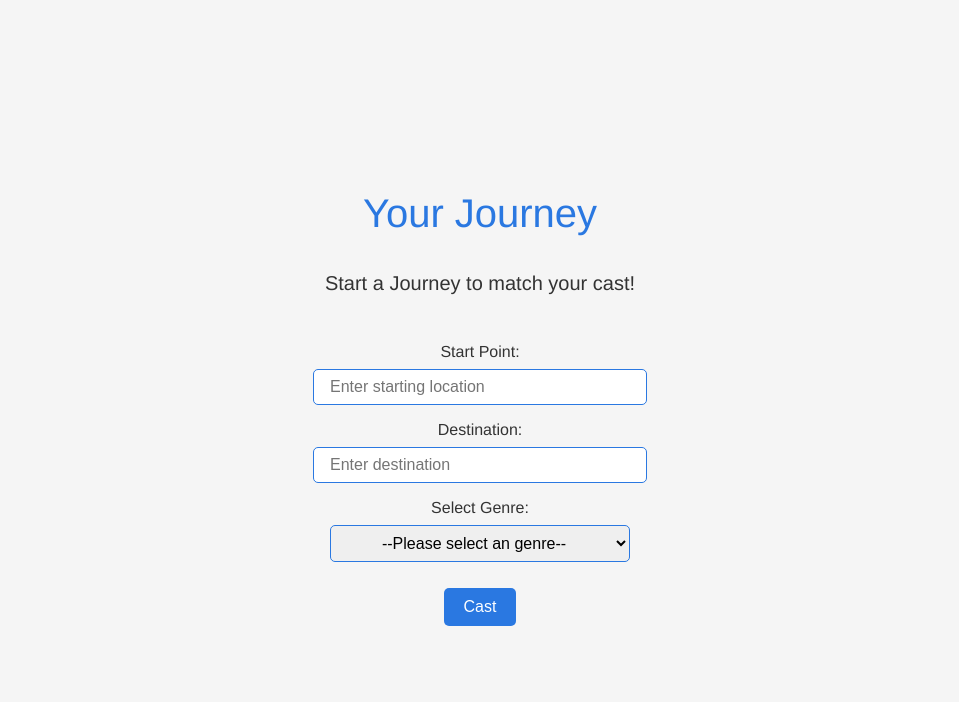
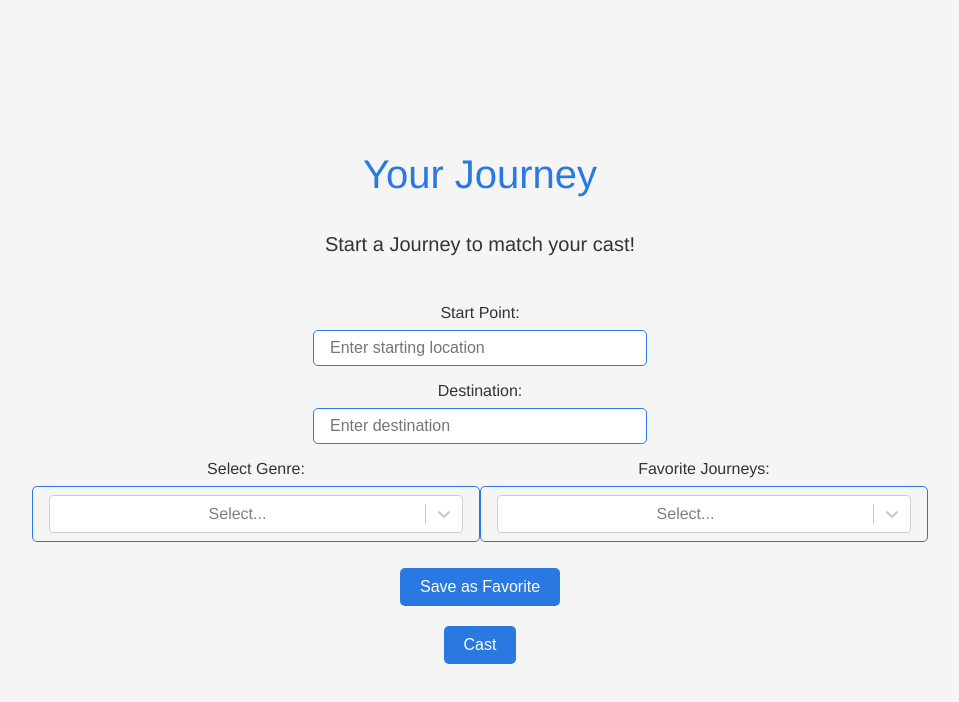
Before and after one commit to TedDoesTech/tripcast-frontend, a React (Create React App) app: page /home in a window 1280 px wide. Shown: the top 702 px of the page, without its empty margins (160-1119 px from the left). Built offline with nearby package versions, Linux system fonts and the light colour scheme; no server answers; the database is empty.

Commit message:
Started work on conencting to firebase db for users fave journeys

```diff
--- a/package.json
+++ b/package.json
@@ -15,12 +15,14 @@
     "react": "^18.2.0",
     "react-audio": "0.0.1",
     "react-audio-player": "^0.17.0",
+    "react-autosuggest": "^10.1.0",
     "react-dom": "^18.2.0",
     "react-icons": "^4.8.0",
     "react-native-audio-player-recorder": "^2.0.0",
     "react-native-sound": "^0.11.2",
     "react-router-dom": "^6.11.1",
     "react-scripts": "5.0.1",
+    "react-select": "^5.7.3",
     "react-swipeable-views": "^0.14.0",
     "web-vitals": "^2.1.4"
   },
--- a/src/components/FavouriteJourneysPage.js
+++ b/src/components/FavouriteJourneysPage.js
@@ -1,26 +1,23 @@
 import React, { useEffect, useState } from "react";
 import PropTypes from "prop-types";
-import {
-  getFirestore,
-  doc,
-  updateDoc,
-  arrayUnion,
-  getDoc,
-} from "firebase/firestore";
-
-const db = getFirestore();
+import { doc, updateDoc, getDoc } from "firebase/firestore";
+import { auth, db } from "../config/firebaseConfig";
 
 const FavoriteJourneysPage = ({ userId }) => {
   const [favoriteJourneys, setFavoriteJourneys] = useState([]);
+  const [newJourney, setNewJourney] = useState("");
 
-  const addFavoriteJourney = async (journey) => {
-    const userRef = doc(db, "users", userId);
+  const addFavoriteJourney = async () => {
+    if (newJourney.trim() !== "") {
+      const userRef = doc(db, "users", userId);
 
-    await updateDoc(userRef, {
-      favoriteJourneys: arrayUnion(journey),
-    });
+      await updateDoc(userRef, {
+        favoriteJourneys: [...favoriteJourneys, newJourney],
+      });
 
-    fetchFavoriteJourneys();
+      fetchFavoriteJourneys();
+      setNewJourney("");
+    }
   };
 
   const fetchFavoriteJourneys = async () => {
@@ -46,9 +43,14 @@ const FavoriteJourneysPage = ({ userId }) => {
         <div key={index}>{journey}</div>
       ))}
 
-      <button onClick={() => addFavoriteJourney("New Journey")}>
-        Add Favorite Journey
-      </button>
+      <div>
+        <input
+          type="text"
+          value={newJourney}
+          onChange={(e) => setNewJourney(e.target.value)}
+        />
+        <button onClick={addFavoriteJourney}>Add Favorite Journey</button>
+      </div>
     </div>
   );
 };
--- a/src/components/StartPage.js
+++ b/src/components/StartPage.js
@@ -1,14 +1,31 @@
-import React, { useState } from "react";
-import { Navigate, useNavigate } from "react-router-dom";
+import React, { useState, useEffect } from "react";
+import { useNavigate } from "react-router-dom";
 import "../styles/startPage.css";
 import axios from "axios";
+import { genreOptions } from "./genres";
+import Select from "react-select";
+import { db } from "../config/firebaseConfig";
+import { collection, addDoc, getDocs } from "firebase/firestore";
 
 const StartPage = () => {
   const navigate = useNavigate();
-  const [startPoint, SetStartPoint] = useState("");
+  const [startPoint, setStartPoint] = useState("");
   const [destinationPoint, setDestinationPoint] = useState("");
   const [selectedGenre, setSelectedGenre] = useState("");
+  const [selectedJourney, setSelectedJourney] = useState(null);
+  const [favoriteJourneys, setFavoriteJourneys] = useState([]);
   const [loading, setLoading] = useState(false);
+  const [isFavorite, setIsFavorite] = useState(false);
+
+  useEffect(() => {
+    const fetchFavoriteJourneys = async () => {
+      const journeysSnapshot = await db.collection("journeys").get();
+      const journeys = journeysSnapshot.docs.map((doc) => doc.data());
+      setFavoriteJourneys(journeys);
+    };
+
+    fetchFavoriteJourneys();
+  }, []);
 
   const handleSubmit = async (e) => {
     e.preventDefault();
@@ -30,6 +47,33 @@ const StartPage = () => {
     }
   };
 
+  const handleToggleFavorite = async () => {
+    setIsFavorite(!isFavorite);
+
+    if (
+      !isFavorite &&
+      startPoint.trim() !== "" &&
+      destinationPoint.trim() !== ""
+    ) {
+      console.log(`Saving journey: ${startPoint} - ${destinationPoint}`);
+      const newJourney = {
+        value: `${startPoint} - ${destinationPoint}`,
+        label: `${startPoint} - ${destinationPoint}`,
+      };
+      await addDoc(collection(db, "journeys"), newJourney);
+      setFavoriteJourneys([...favoriteJourneys, newJourney]);
+      alert("Journey saved as favorite!");
+    }
+  };
+
+  const handleGenreChange = (selectedOption) => {
+    setSelectedGenre(selectedOption.value);
+  };
+
+  const handleJourneyChange = (selectedOption) => {
+    setSelectedJourney(selectedOption);
+  };
+
   return (
     <div className="start-page container">
       <h1>Your Journey</h1>
@@ -41,45 +85,58 @@ const StartPage = () => {
           id="start-point"
           name="start-point"
           placeholder="Enter starting location"
-          onChange={(e) => SetStartPoint(e.target.value)}
+          value={startPoint}
+          onChange={(e) => setStartPoint(e.target.value)}
         />
-
         <label htmlFor="destination">Destination:</label>
         <input
           type="text"
           id="destination"
           name="destination"
           placeholder="Enter destination"
+          value={destinationPoint}
           onChange={(e) => setDestinationPoint(e.target.value)}
         />
 
-        <label htmlFor="genre">Select Genre: </label>
-        <select
-          id="genre"
-          name="genre"
-          value={selectedGenre}
-          onChange={(e) => setSelectedGenre(e.target.value)}
-        >
-          <option value=""> --Please select an genre--</option>
-          <option value="133"> Comedy </option>
-          <option value="77"> Sports </option>
-          <option value="99"> News </option>
-          <option value="127"> Technology </option>
-          <option value="93"> Business </option>
-          <option value="134"> Music </option>
-          <option value="125"> History </option>
-          <option value="151"> Locally Focused </option>
-          <option value="132"> Kids & Family </option>
-          <option value="168"> Fiction </option>
-          <option value="122"> Society & Culture </option>
-          <option value="88"> Health & Fitness </option>
-          <option value="100"> Arts </option>
-          <option value="69">Religion & Spirituality</option>
-          <option value="117"> Government </option>
-          <option value="135"> True Crime </option>
-          <option value="68"> TV & Film </option>
-        </select>
+        <div className="dropdown-container">
+          <div className="dropdown-item">
+            <label htmlFor="genre">Select Genre: </label>
+            <Select
+              id="genre"
+              name="genre"
+              options={genreOptions}
+              className="dropdown"
+              value={genreOptions.find(
+                (option) => option.value === selectedGenre
+              )}
+              onChange={handleGenreChange}
+            />
+          </div>
 
+          <div className="dropdown-item">
+            <label htmlFor="journey">Favorite Journeys: </label>
+            <Select
+              id="journey"
+              name="journey"
+              options={favoriteJourneys}
+              className="dropdown"
+              value={favoriteJourneys.find(
+                (option) => option.value === selectedJourney?.value
+              )}
+              onChange={handleJourneyChange}
+            />
+          </div>
+        </div>
+        <div className onChange={handleJourneyChange} />
+        <div className="favorite-journey-container">
+          <button
+            type="button"
+            className={`favorite-button${isFavorite ? " favorite" : ""}`}
+            onClick={handleToggleFavorite}
+          >
+            Save as Favorite
+          </button>
+        </div>
         <button type="submit" disabled={loading}>
           {loading ? "Loading..." : "Cast"}
         </button>
--- /dev/null
+++ b/src/components/genres.js
@@ -0,0 +1,76 @@
+export const genreOptions = [
+  { value: "133", label: "Comedy" },
+  { value: "99", label: "News" },
+  { value: "77", label: "Sports" },
+  { value: "127", label: "Technology" },
+  { value: "93", label: "Business" },
+  { value: "134", label: "Music" },
+  { value: "125", label: "History" },
+  { value: "151", label: "Locally Focused" },
+  { value: "132", label: "Kids & Family" },
+  { value: "168", label: "Fiction" },
+  { value: "122", label: "Society & Culture" },
+  { value: "88", label: "Health & Fitness" },
+  { value: "100", label: "Arts" },
+  { value: "69", label: "Religion & Spirituality" },
+  { value: "117", label: "Government" },
+  { value: "135", label: "True Crime" },
+  { value: "68", label: "TV & Film" },
+  { value: "78", label: "Science" },
+  { value: "98", label: "Technology" },
+  { value: "122", label: "Philosophy" },
+  { value: "99", label: "Politics" },
+  { value: "79", label: "History" },
+  { value: "128", label: "Education" },
+  { value: "100", label: "Literature" },
+  { value: "130", label: "Self-Help" },
+  { value: "80", label: "Music" },
+  { value: "102", label: "Video Games" },
+  { value: "82", label: "Food" },
+  { value: "110", label: "Hobbies" },
+  { value: "84", label: "Fashion & Beauty" },
+  { value: "85", label: "Travel" },
+  { value: "89", label: "Business" },
+  { value: "87", label: "Investing" },
+  { value: "123", label: "Science" },
+  { value: "104", label: "Medicine" },
+  { value: "105", label: "Fitness" },
+  { value: "106", label: "Nutrition" },
+  { value: "107", label: "Mental Health" },
+  { value: "108", label: "Relationships" },
+  { value: "109", label: "Parenting" },
+  { value: "111", label: "Education" },
+  { value: "112", label: "Language Learning" },
+  { value: "113", label: "Technology" },
+  { value: "114", label: "Software Development" },
+  { value: "116", label: "Design" },
+  { value: "118", label: "Marketing" },
+  { value: "120", label: "Entrepreneurship" },
+  { value: "121", label: "Management" },
+  { value: "123", label: "Philosophy" },
+  { value: "124", label: "Religion" },
+  { value: "126", label: "Society" },
+  { value: "129", label: "Culture" },
+  { value: "131", label: "Psychology" },
+  { value: "133", label: "Biography" },
+  { value: "136", label: "True Crime" },
+  { value: "137", label: "Film Reviews" },
+  { value: "138", label: "TV Reviews" },
+  { value: "139", label: "Books" },
+  { value: "140", label: "Sports" },
+  { value: "141", label: "Football" },
+  { value: "142", label: "Basketball" },
+  { value: "143", label: "Baseball" },
+  { value: "144", label: "Soccer" },
+  { value: "145", label: "Tennis" },
+  { value: "146", label: "Golf" },
+  { value: "147", label: "Hockey" },
+  { value: "148", label: "Martial Arts" },
+  { value: "149", label: "Boxing" },
+  { value: "150", label: "Wrestling" },
+  { value: "151", label: "Cricket" },
+  { value: "152", label: "Rugby" },
+  { value: "153", label: "Motorsports" },
+  { value: "154", label: "Fitness" },
+  { value: "155", label: "Running" },
+];
--- a/src/config/firebaseConfig.js
+++ b/src/config/firebaseConfig.js
@@ -1,5 +1,6 @@
 import { initializeApp } from "firebase/app";
 import { getAuth } from "firebase/auth";
+import { getFirestore } from "firebase/firestore";
 
 const firebaseConfig = {
   apiKey: "AIzaSyAamgO3QTkYaAeX3At5xeBy9dhCZ487XZU",
@@ -15,4 +16,5 @@ const firebaseConfig = {
 const app = initializeApp(firebaseConfig);
 
 export const auth = getAuth(app);
+export const db = getFirestore(app);
 export default app;
--- a/src/styles/startPage.css
+++ b/src/styles/startPage.css
@@ -26,6 +26,7 @@ form {
   display: flex;
   flex-direction: column;
   align-items: center;
+  width: 100%;
 }
 
 label {
@@ -105,3 +106,31 @@ select:focus {
   border: 1px solid #1c58b1;
   box-shadow: 0 0 5px rgba(44, 120, 225, 0.2);
 }
+
+.dropdown-container {
+  display: flex;
+  justify-content: center;
+  width: 100%;
+  margin-bottom: 1rem;
+}
+
+.dropdown-item {
+  display: flex;
+  flex-direction: column;
+  width: 35%;
+  text-align: center;
+}
+
+.dropdown {
+  font-size: 1rem;
+  font-weight: 300;
+  padding: 0.5rem 1rem;
+  border: 1px solid #2a78e1;
+  border-radius: 5px;
+  outline: none;
+}
+
+.dropdown:focus {
+  border: 1px solid #1c58b1;
+  box-shadow: 0 0 5px rgba(44, 120, 225, 0.2);
+}
```
Also changed, not shown: 1 other file (tests, documents, lock files or other folders).
